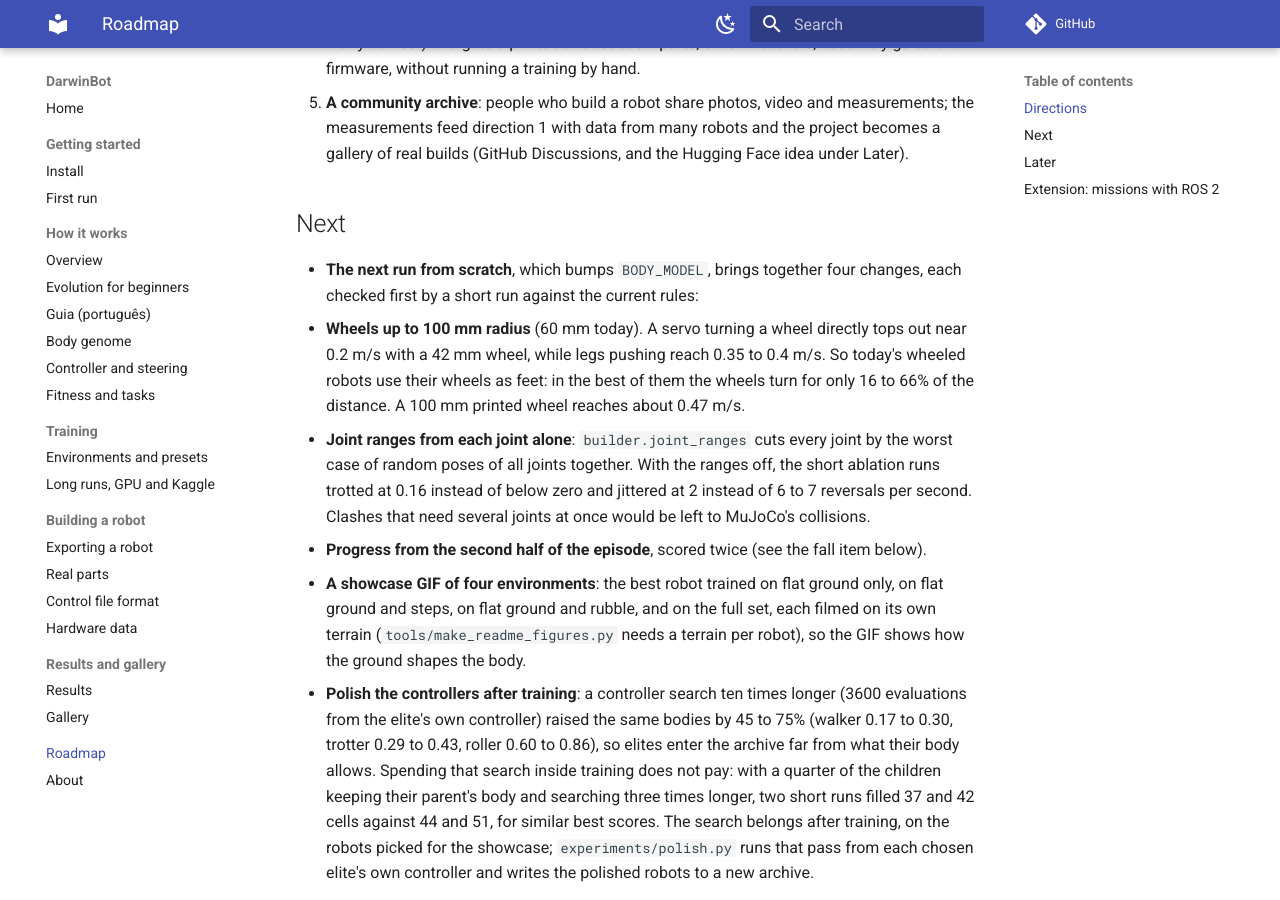
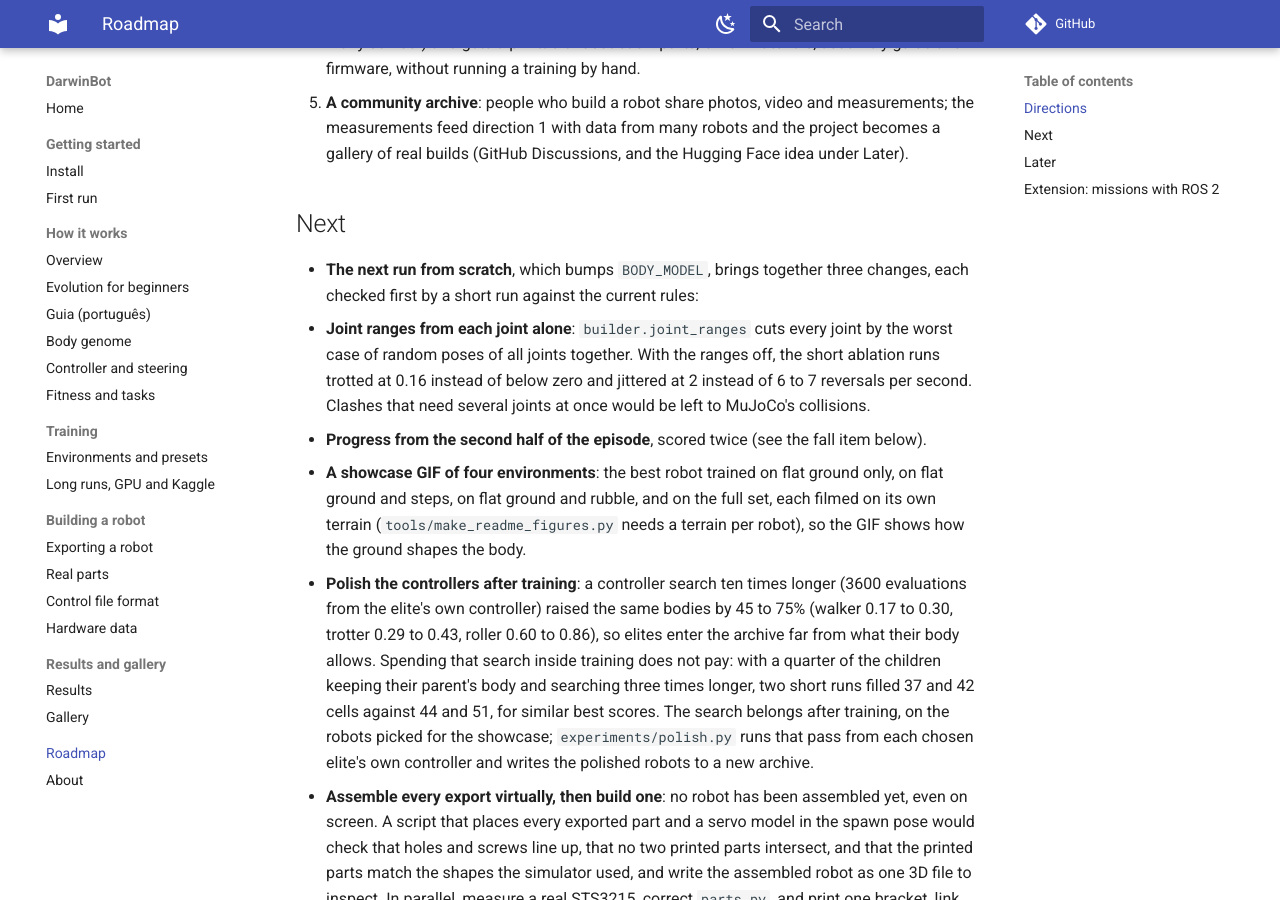
Before and after one commit to mpena2099/darwinbot, an MkDocs documentation site: the page built from docs/roadmap.md, in a window 1280 px wide and 900 px high, scrolled down 573 px. Built offline with MkDocs 1.6.1 and Material for MkDocs 9.7.7, drawn with Linux system fonts in a browser that asks for light colours; comment, search, counter and statistics services are not loaded; some of the changed text lies outside the part shown.

Commit message:
Allow driven wheels up to 100 mm radius

```diff
--- a/docs/roadmap.md
+++ b/docs/roadmap.md
@@ -31,12 +31,7 @@ on them.
 ## Next
 
 - **The next run from scratch**, which bumps `BODY_MODEL`, brings together
-  four changes, each checked first by a short run against the current rules:
-  - **Wheels up to 100 mm radius** (60 mm today). A servo turning a wheel
-    directly tops out near 0.2 m/s with a 42 mm wheel, while legs pushing
-    reach 0.35 to 0.4 m/s. So today's wheeled robots use their wheels as
-    feet: in the best of them the wheels turn for only 16 to 66% of the
-    distance. A 100 mm printed wheel reaches about 0.47 m/s.
+  three changes, each checked first by a short run against the current rules:
   - **Joint ranges from each joint alone**: `builder.joint_ranges` cuts every
     joint by the worst case of random poses of all joints together. With the
     ranges off, the short ablation runs trotted at 0.16 instead of below zero
@@ -221,11 +216,6 @@ on them.
   making the firmware run any evolved program safely (bounded size and time,
   no division by zero or runaway values) and testing parity with the Python
   for arbitrary programs rather than one formula.
-- **Wider wheel sizes**: wheel radius is limited to 30 to 60 mm, a
-  conservative choice rather than a physical limit. Opening it to about 25 to
-  100 mm would leave only the real checks: the wheel fits the print bed, the
-  servo body clears the ground, and the torque is enough, which the simulation
-  already tests. Large wheels could roll over rocks that stop today's ones.
 - **Coupled oscillators**: each joint's oscillator also feels its neighbours'
   phases, the way the spinal circuits of each leg synchronise a gait, instead
   of coordinating only through the body and the phase genes. Control only, no
```
Also changed, not shown: AGENTS.md (+1 -1 lines), docs/environments.md (+2 -2 lines), docs/genome.md (+1 -1 lines), 3 other files.
